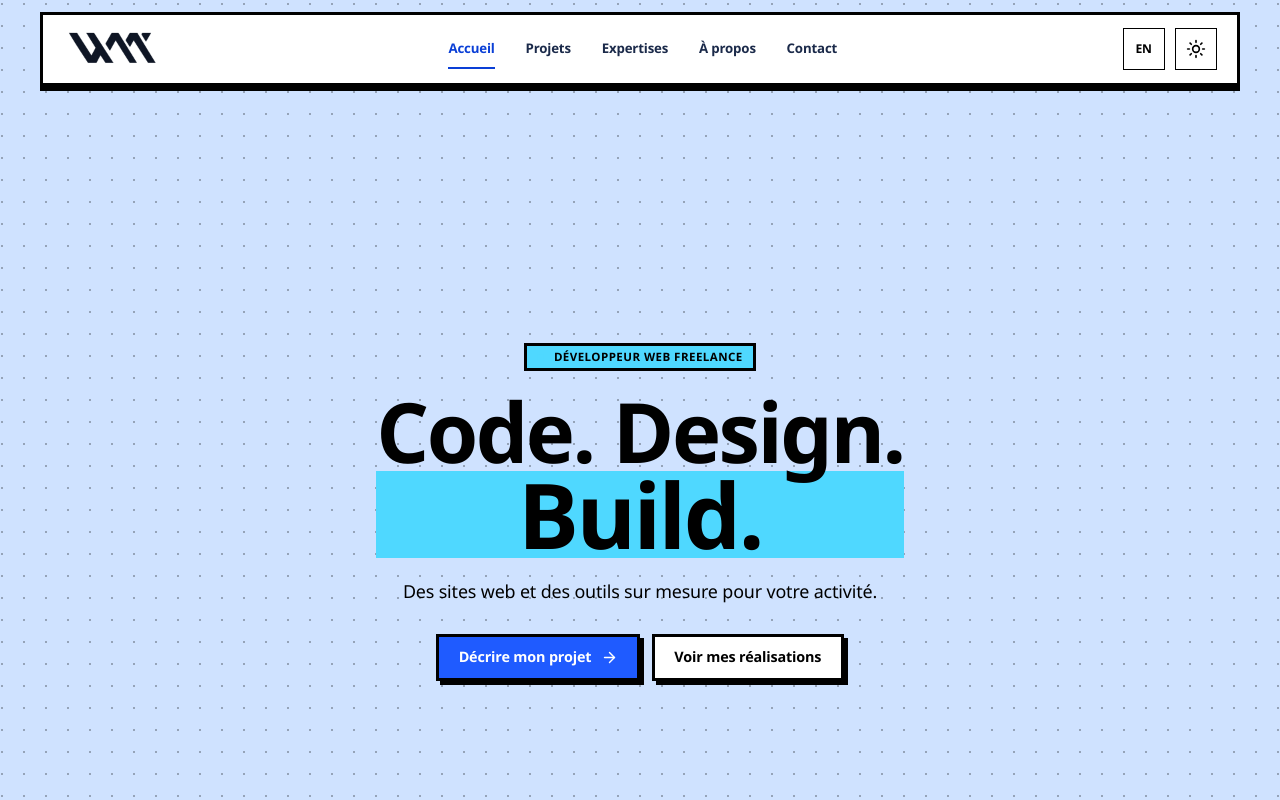
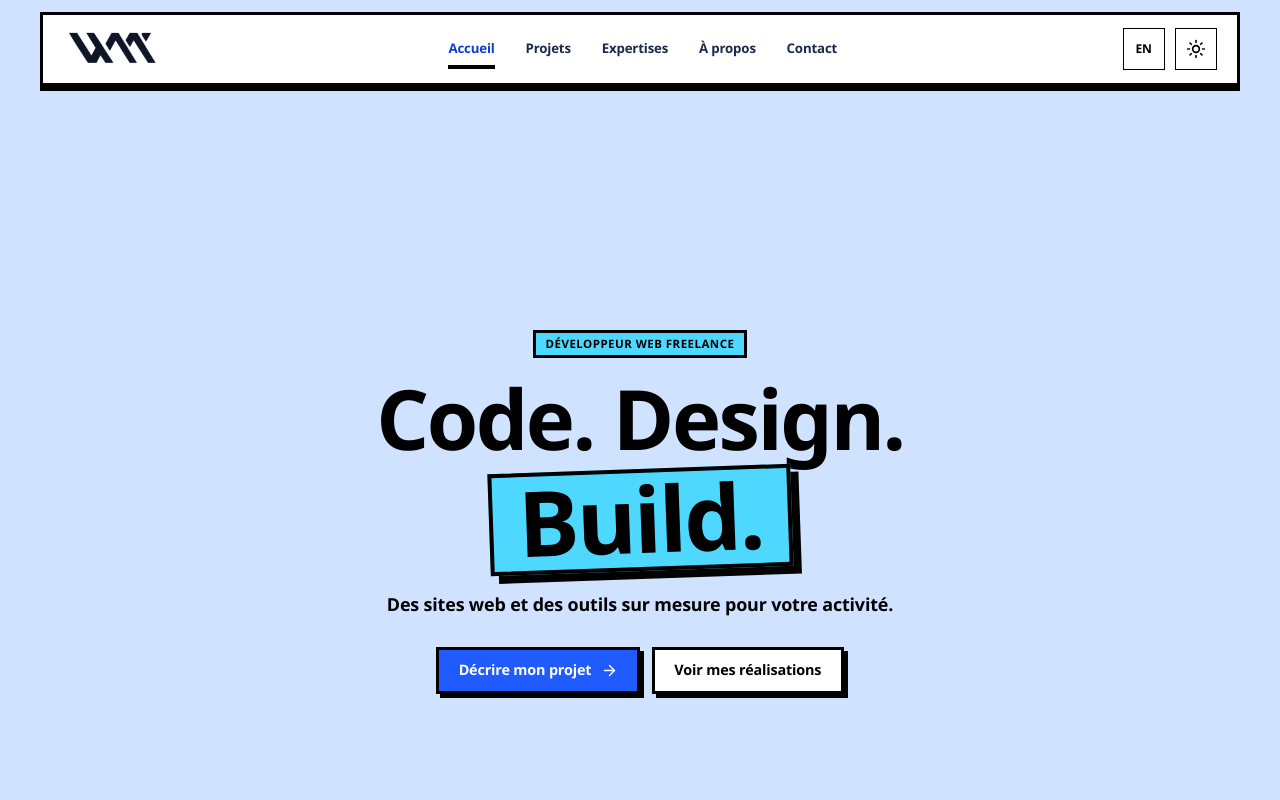
Before and after one commit to wiwi240/portfolio-, a React (Vite) app: page / in a window 1280 px wide. Shown: the top 800 px of the page. Built offline with nearby package versions, Linux system fonts and the light colour scheme; a web font is replaced by a local one.

Commit message:
Neobrutalism: flat blue background and a compact sticker for the hero accent word
Co-Authored-By: Claude Sonnet 5.5 <noreply@anthropic.com>

```diff
--- a/src/neobrutalism.css
+++ b/src/neobrutalism.css
@@ -115,12 +115,27 @@ img { border-radius: 0; }
 .home-method { background: var(--surface) !important; border-block: var(--nb-border) !important; }
 body { background-image: none; }
 
-/* One pattern for the whole site: the same fine dot grid on the page and on every band, no photo, grain, blur or gradient */
-:root { --nb-dots: radial-gradient(color-mix(in srgb, var(--nb-line) 28%, transparent) 1.2px, transparent 1.5px); }
-body::before { opacity: 1 !important; background-image: var(--nb-dots) !important; background-size: 22px 22px !important; background-repeat: repeat !important; }
-html.dark body::before { background-image: var(--nb-dots) !important; opacity: 1 !important; }
+/* Flat blue everywhere: no photo, grain, dots, blur or gradient */
+body::before, html.dark body::before { display: none !important; }
 body::after { display: none !important; }
-.stack-scene--bg, .stack-scene--tint, .stack-scene--surface { background-image: var(--nb-dots) !important; background-size: 22px 22px !important; background-repeat: repeat !important; }
+.stack-scene--bg, .stack-scene--tint, .stack-scene--surface { background-image: none !important; }
 .home-hero::before, .home-hero::after { display: none !important; }
-.home-hero h1 em { background: var(--accent-cyan); color: #000; -webkit-text-fill-color: #000; padding: 0 .15em; box-decoration-break: clone; -webkit-box-decoration-break: clone; }
+
+/* Hero accent word: a compact sticker instead of a full-width bar */
+.home-hero h1 em {
+  display: table;
+  margin: 0.12em auto 0;
+  padding: 0.02em 0.28em 0.06em;
+  border: 4px solid var(--nb-line);
+  background: var(--accent-cyan);
+  color: #000;
+  -webkit-text-fill-color: #000;
+  box-shadow: 8px 8px 0 var(--nb-line);
+  transform: rotate(-2deg);
+}
+.home-hero h1 { font-weight: 900; }
+.home-hero-lead { font-weight: 600; }
+.desktop-nav a { font-weight: 800; }
+.desktop-nav a[aria-current="page"]::after { height: 4px; background: var(--nb-line); }
+.eyebrow::before { display: none; }
 .section-heading::before, .faq-page-heading::before, .guide-final-form::before, .guide-mockup-frame::before { background-image: none !important; background: var(--nb-line) !important; height: 6px; }
```
